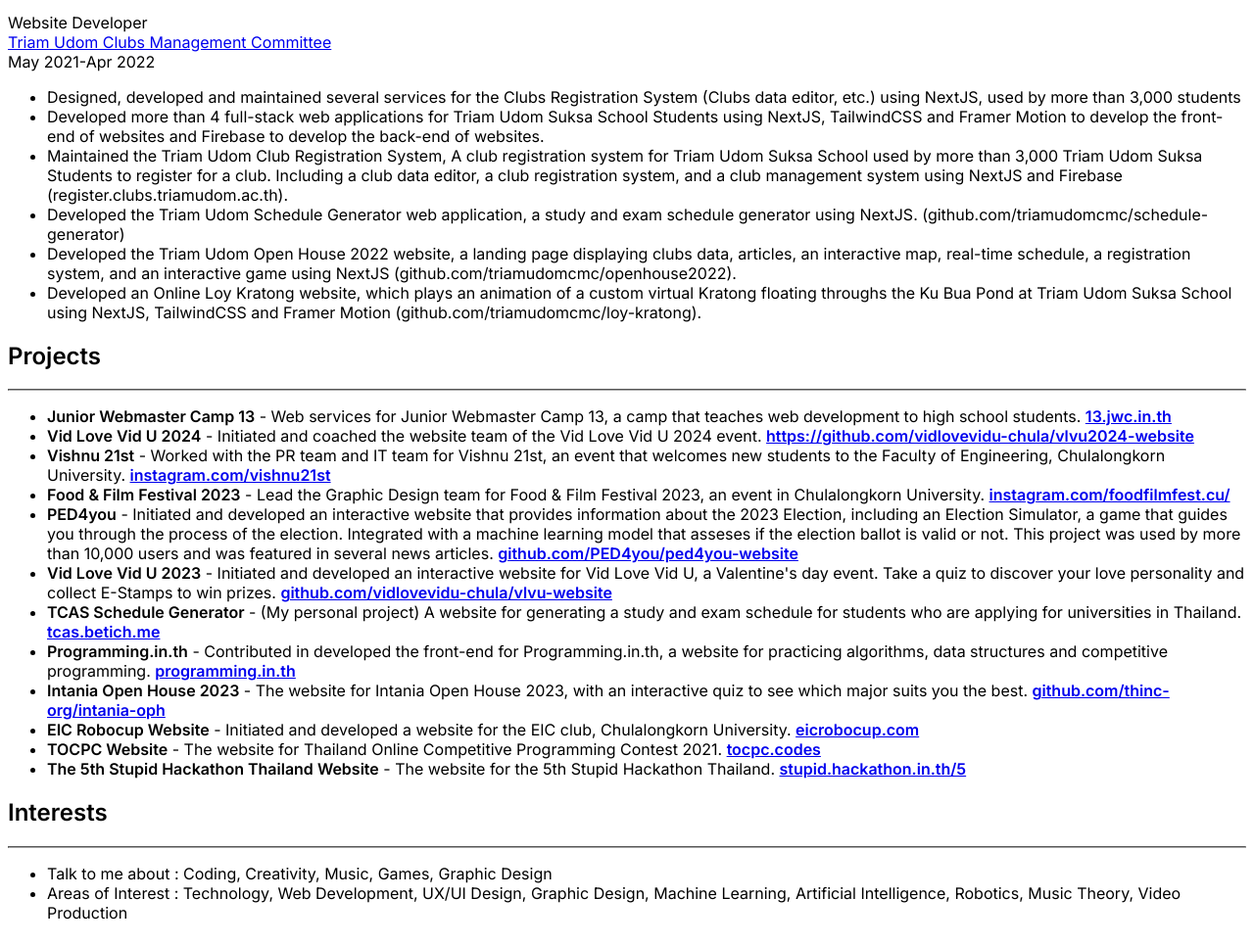
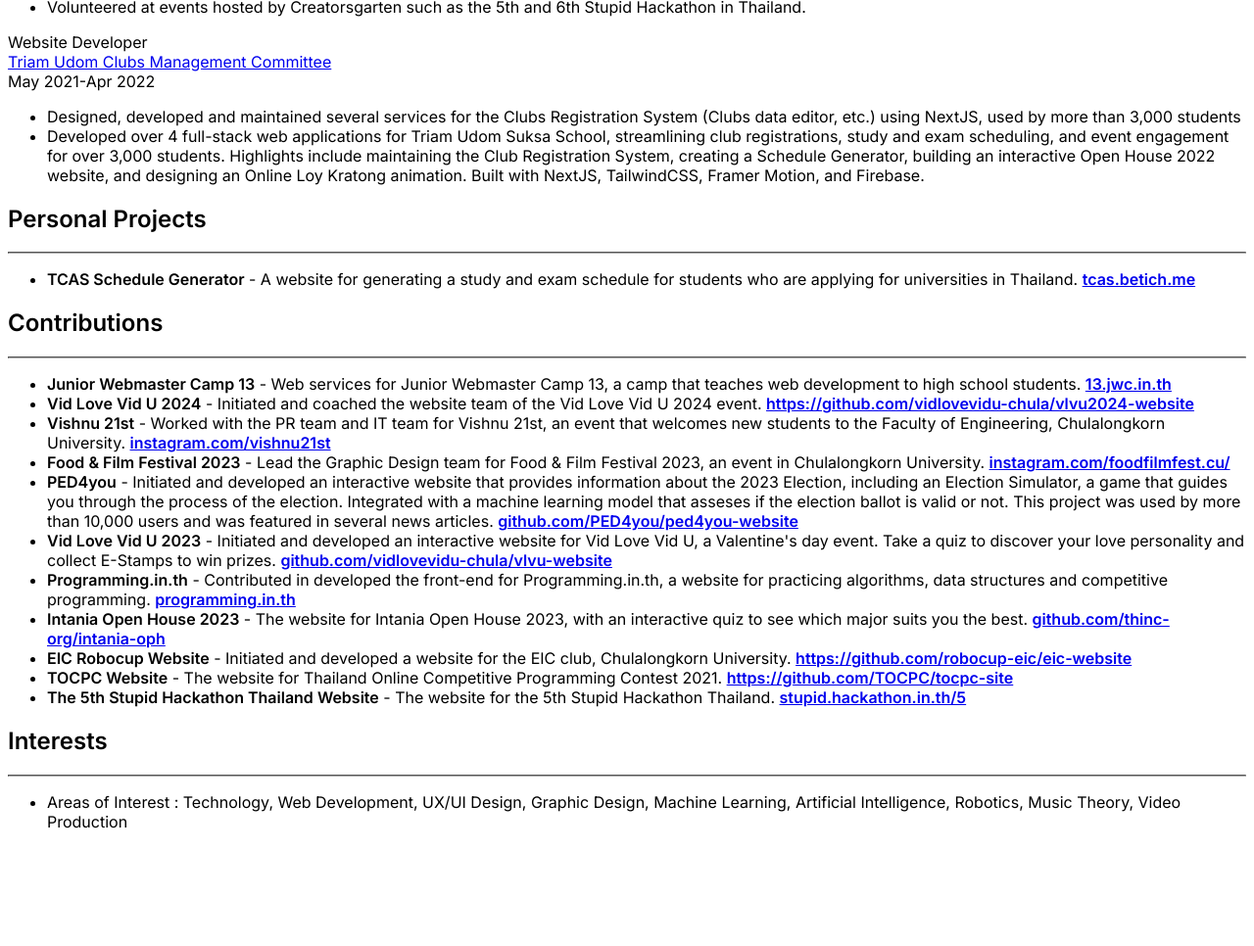
Before and after one commit to betich/resume, an Astro site: page / in a window 1280 px wide. Shown: the part 2524-3490 px from the top of the page at 98% size. After the commit the page ends 3397 px from the top, so only its background shows below. Built offline with nearby package versions, Linux system fonts and the light colour scheme; Astro itself is replaced by a stand-in of ours.

Commit message:
feat: update resume

```diff
--- a/src/components/App.svelte
+++ b/src/components/App.svelte
@@ -4,6 +4,7 @@
   import Hideable from "./Hideable.svelte"
   import {
     activityExperiences,
+    contributions,
     educations,
     fullVersionLink,
     interests,
@@ -96,11 +97,32 @@
 
   <section>
     <Hideable>
-      <h2 class="text-2xl print:text-[20pt] uppercase text-left">Projects</h2>
+      <h2 class="text-2xl print:text-[20pt] uppercase text-left">Personal Projects</h2>
       <hr />
 
       <ul class="text-left list-disc pl-8">
         {#each projects as project}
+          <Hideable hide={project.hide}>
+            <li>
+              <strong>{project.name}</strong>
+              - {project.details}
+              {#if project.url}
+                <a href="https://{project.url}" target="_blank" rel="noreferrer"><strong>{project.url}</strong></a>
+              {/if}
+            </li>
+          </Hideable>
+        {/each}
+      </ul>
+    </Hideable>
+  </section>
+
+  <section>
+    <Hideable>
+      <h2 class="text-2xl print:text-[20pt] uppercase text-left">Contributions</h2>
+      <hr />
+
+      <ul class="text-left list-disc pl-8">
+        {#each contributions as project}
           <Hideable hide={project.hide}>
             <li>
               <strong>{project.name}</strong>
--- a/src/components/Intro.svelte
+++ b/src/components/Intro.svelte
@@ -12,7 +12,7 @@
 </script>
 
 <div class="flex flex-wrap flex-col sm:flex-row print:flex-row text-sm print:text-[8pt] sm:text-base">
-  <div class="flex-1 text-left sm:py-4 w-48">
+  <div class="flex-1 text-left sm:py-2 print:py-0 print:text-[8pt] print:leading-[10pt] w-48">
     <p>
       <a href={`https://${website}`} target="_blank" rel="noreferrer">{website}</a>
     </p>
@@ -28,7 +28,9 @@
     <span class="block -mt-1 text-base lg:text-lg">({nickname})</span>
   </h2>
 
-  <div class="flex-1 text-left sm:text-right print:text-right sm:py-4 w-48 text-sm print:text-[8pt] sm:text-base">
+  <div
+    class="flex-1 text-left sm:text-right print:text-right sm:py-2 print:py-0 print:text-[8pt] print:leading-[10pt] w-48 text-sm sm:text-base"
+  >
     <p>
       <a href={`https://github.com/${github}`} target="_blank" rel="noreferrer">github.com/{github}</a>
     </p>
--- a/src/data.ts
+++ b/src/data.ts
@@ -112,9 +112,10 @@
 		url: 'https://thinc.in.th',
 		years: ['2022', 'current'],
 		details: [
-      'Helped build a community of Chulalongkorn University students who are interested in using technology to create things that make an impact on society.',
-      'Organized events and workshops to help students learn to use technology to build prodjects.',
-      'Helped broadcast the club\'s activities to the through social media.'
+      'Contributed in building a community of Chulalongkorn University students who are interested in using technology to create things that make an impact on society.',
+      'Advised club members on how to develop their projects and their software development, data science, product design skills in club projects.',
+      'Organized events and workshops for students to learn how to use technology to build prodjects.',
+      'Broadcasted the club\'s activities to the through social media.',
 		]
 	},
 	{
@@ -157,21 +158,26 @@
 		years: ['May 2021', 'Apr 2022'],
 		details: [
 			'Designed, developed and maintained several services for the Clubs Registration System (Clubs data editor, etc.) using NextJS, used by more than 3,000 students',
-      'Developed more than 4 full-stack web applications for Triam Udom Suksa School Students using NextJS, TailwindCSS and Framer Motion to develop the front-end of websites and Firebase to develop the back-end of websites.',
-      'Maintained the Triam Udom Club Registration System, A club registration system for Triam Udom Suksa School used by more than 3,000 Triam Udom Suksa Students to register for a club. Including a club data editor, a club registration system, and a club management system using NextJS and Firebase (register.clubs.triamudom.ac.th).',
-      'Developed the Triam Udom Schedule Generator web application, a study and exam schedule generator using NextJS. (github.com/triamudomcmc/schedule-generator)',
-      'Developed the Triam Udom Open House 2022 website, a landing page displaying clubs data, articles, an interactive map, real-time schedule, a registration system, and an interactive game using NextJS (github.com/triamudomcmc/openhouse2022).',
-      'Developed an Online Loy Kratong website, which plays an animation of a custom virtual Kratong floating throughs the Ku Bua Pond at Triam Udom Suksa School using NextJS, TailwindCSS and Framer Motion (github.com/triamudomcmc/loy-kratong).'
+      'Developed over 4 full-stack web applications for Triam Udom Suksa School, streamlining club registrations, study and exam scheduling, and event engagement for over 3,000 students. Highlights include maintaining the Club Registration System, creating a Schedule Generator, building an interactive Open House 2022 website, and designing an Online Loy Kratong animation. Built with NextJS, TailwindCSS, Framer Motion, and Firebase.'
 		]
 	},
 ]
 
 export const projects = [
-	{
+  {
+    name: 'TCAS Schedule Generator',
+      details: 'A website for generating a study and exam schedule for students who are applying for universities in Thailand.',
+      url: 'tcas.betich.me',
+      hide: false
+    },
+];
+
+export const contributions = [
+  {
 		name: 'Junior Webmaster Camp 13',
 		details: 'Web services for Junior Webmaster Camp 13, a camp that teaches web development to high school students.',
 		url: '13.jwc.in.th',
-		hide: false
+		hide: true
 	},
 	{
 		name: 'Vid Love Vid U 2024',
@@ -204,12 +210,6 @@
 		hide: false
 	},
 	{
-  name: 'TCAS Schedule Generator',
-		details: '(My personal project) A website for generating a study and exam schedule for students who are applying for universities in Thailand.',
-		url: 'tcas.betich.me',
-		hide: false
-	},
-	{
 		name: 'Programming.in.th',
 		details: 'Contributed in developed the front-end for Programming.in.th, a website for practicing algorithms, data structures and competitive programming.',
 		url: 'programming.in.th',
@@ -219,18 +219,18 @@
 		name: 'Intania Open House 2023',
 		details: 'The website for Intania Open House 2023, with an interactive quiz to see which major suits you the best.',
 		url: 'github.com/thinc-org/intania-oph',
-		hide: true
+		hide: false
 	},
   {
 		name: 'EIC Robocup Website',
 		details: 'Initiated and developed a website for the EIC club, Chulalongkorn University.',
-		url: 'eicrobocup.com',
-		hide: true
+		url: 'https://github.com/robocup-eic/eic-website',
+		hide: false
 	},
   {
 		name: 'TOCPC Website',
 		details: 'The website for Thailand Online Competitive Programming Contest 2021.',
-		url: 'tocpc.codes',
+		url: 'https://github.com/TOCPC/tocpc-site',
 		hide: true
 	},
   {
@@ -239,9 +239,8 @@
 		url: 'stupid.hackathon.in.th/5',
 		hide: true
 	},
-];
+]
 
 export const interests = [
-	'Talk to me about : Coding, Creativity, Music, Games, Graphic Design',
   'Areas of Interest : Technology, Web Development, UX/UI Design, Graphic Design, Machine Learning, Artificial Intelligence, Robotics, Music Theory, Video Production',
 ];
```
